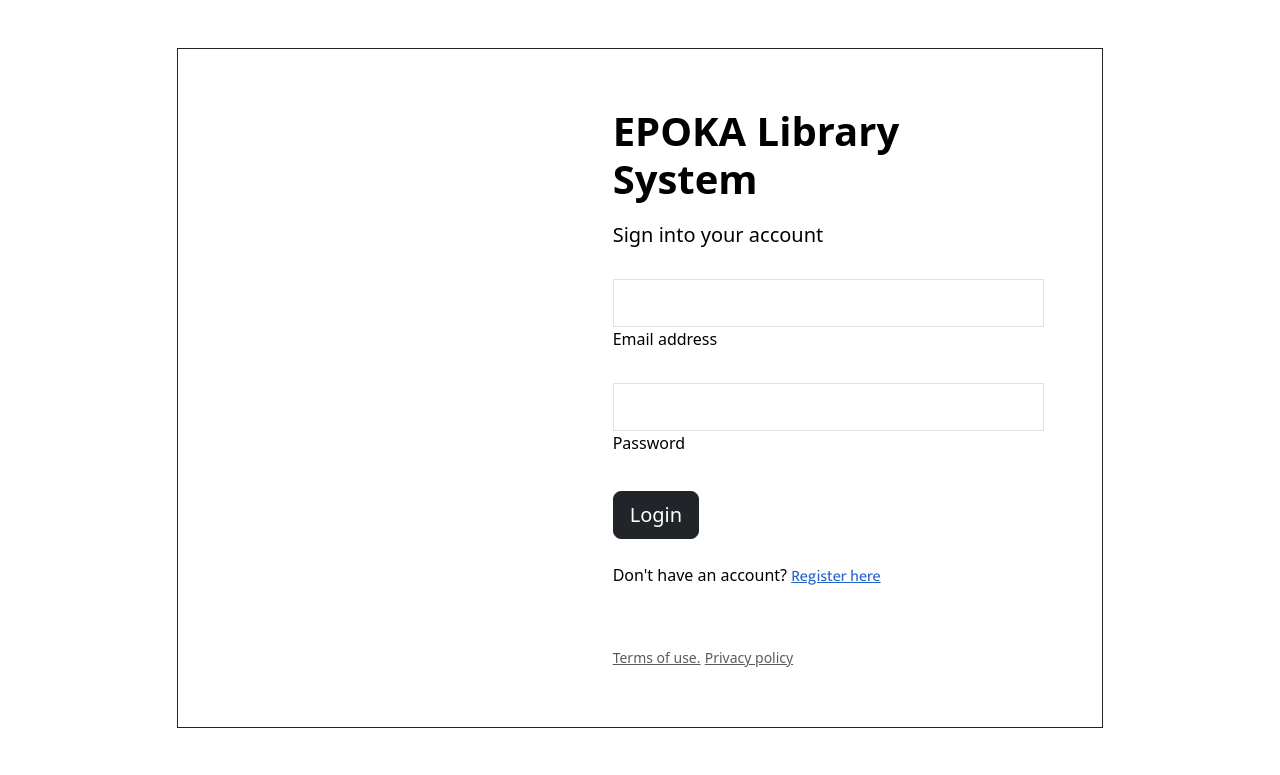
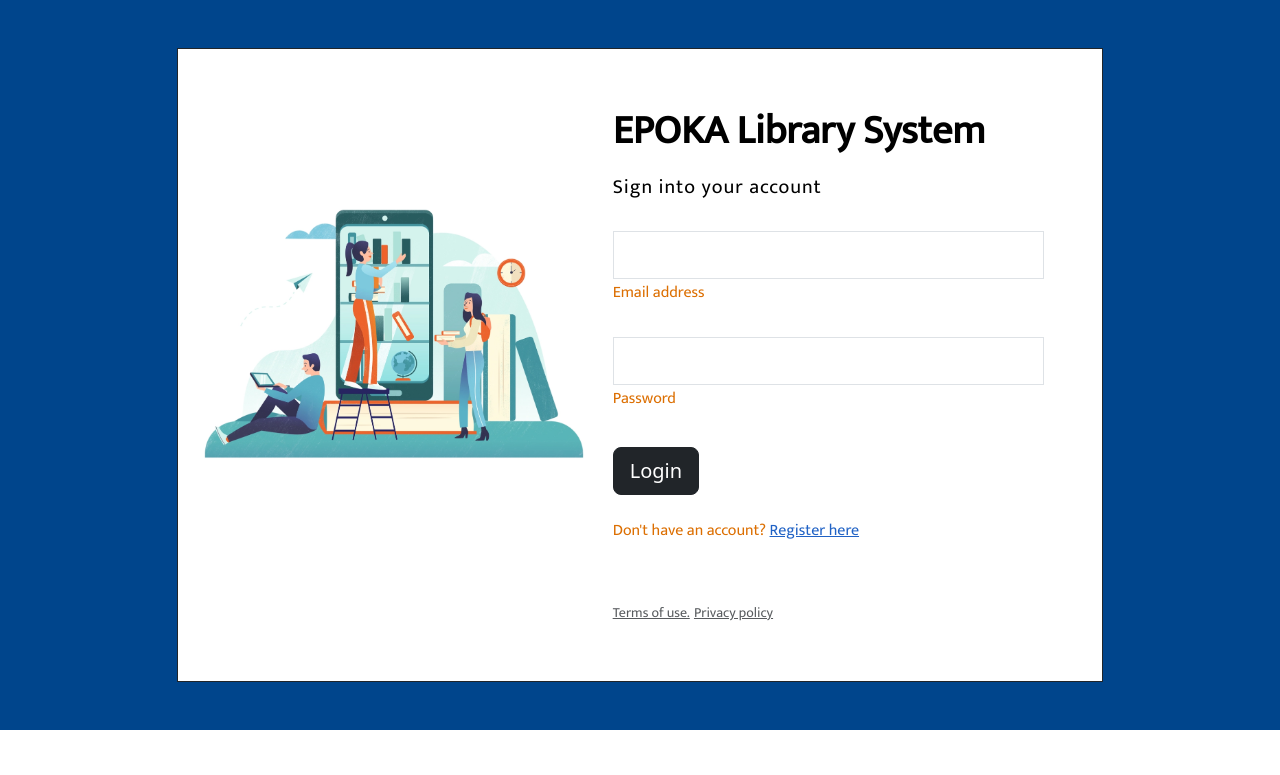
Before and after one commit to AmaraCela/EpokaLibrarySystem, a PHP site: page /Views/login.php in a window 1280 px wide. Shown: the top 775 px of the page. Run offline with PHP 8.4, Linux system fonts and the light colour scheme; some libraries are stand-ins or nearby versions.

Commit message:
added some css styles to login page changed some css file names

```diff
--- a/Views/login.php
+++ b/Views/login.php
@@ -9,7 +9,7 @@ include "../Model/connection.php";
   <meta charset="UTF-8">
   <meta http-equiv="X-UA-Compatible" content="IE=edge">
   <meta name="viewport" content="width=device-width, initial-scale=1.0">
-  <link rel = "stylesheet" href = "css/style.css">
+  <link rel = "stylesheet" href = "../assets/css/login.css">
   <script src="https://kit.fontawesome.com/9cfc78147e.js" crossorigin="anonymous"></script>
   <link href="https://cdn.jsdelivr.net/npm/bootstrap@5.3.0-alpha1/dist/css/bootstrap.min.css"
   rel="stylesheet" integrity="sha384-GLhlTQ8iRABdZLl6O3oVMWSktQOp6b7In1Zl3/Jr59b6EGGoI1aFkw7cmDA6j6gD"
@@ -27,8 +27,8 @@ include "../Model/connection.php";
           <div class="card" style="border: 1px solid; padding: 10px; --bs-card-border-radius: none">
             <div class="row g-0">
               <div class="col-md-6 col-lg-5 d-none d-md-block">
-                <!-- <img src="../assets/images/loginImg.png"
-                  alt="login form" /> -->
+                <img src="../assets/images/loginImg.png"
+                  alt="login form" />
               </div>
               <div class="col-md-6 col-lg-7 d-flex align-items-center">
                 <div class="card-body p-4 p-lg-5 text-black">
--- a/Views/signup.php
+++ b/Views/signup.php
@@ -11,7 +11,7 @@
         crossorigin="anonymous">
   <link href="https://fonts.googleapis.com/css2?family=Mukta&family=Open+Sans&family=Overpass&display=swap"
         rel="stylesheet">
-  <link rel = "stylesheet" href = "../assets/css/login.css">
+  <link rel = "stylesheet" href = "../assets/css/signup.css">
   <title>Sign up</title>
 </head>
 <body >
--- a/assets/css/login.css
+++ b/assets/css/login.css
@@ -1,45 +1,31 @@
-body{
+img{
+  margin-top:150px;
+  height: 250px;
+}
+.signUpReq{
+  color:red;
+  font-weight: 400px;
+  font-family: 'Mukta';
+}
+section{
   background-color:#00458C;
 }
-.formLabel{
-  color:  #dc6f02;
-  font-family: 'Mukta',sans-serif;
-}
-.card{
-  background-color: white;
-
-}
 .h1{
-  font-weight: bold;
-  font-family:'Mukta',sans-serif;
-  display:table;
-  margin-left: auto;
-  margin-right: auto;
+  font-family: 'Mukta';
 }
 h5{
+  font-family:'Mukta';
+  letter-spacing: 1px;
   font-weight: normal;
-  letter-spacing:
-  1px; font-family:'Mukta',sans-serif;
-  display: table;
-  margin-left: auto;
-  margin-right: auto;
+}
+.formReq{
+  color: #dc6f02;
+  font-family: 'Mukta';
 }
 .btn{
-  display: table;
-  margin-left: auto;
-  margin-right: auto;
-  margin-top: 50px;
+  font-family: 'Mukta';
 }
-.form-control{
-  border-radius: 0;
+.link{
+  font-family: 'Mukta';
+  color: cadetblue
 }
-
-.selectBox{
-  padding: 5px;
-}
-.logoImg{
-  /* display: block;
-  margin: 0 auto; */
-  width: 10%;
-  height: 5%;
-}
```
Also changed, not shown: assets/css/signup.css (added, +45 -0 lines), assets/images/EpokaLogo.png (deleted).
